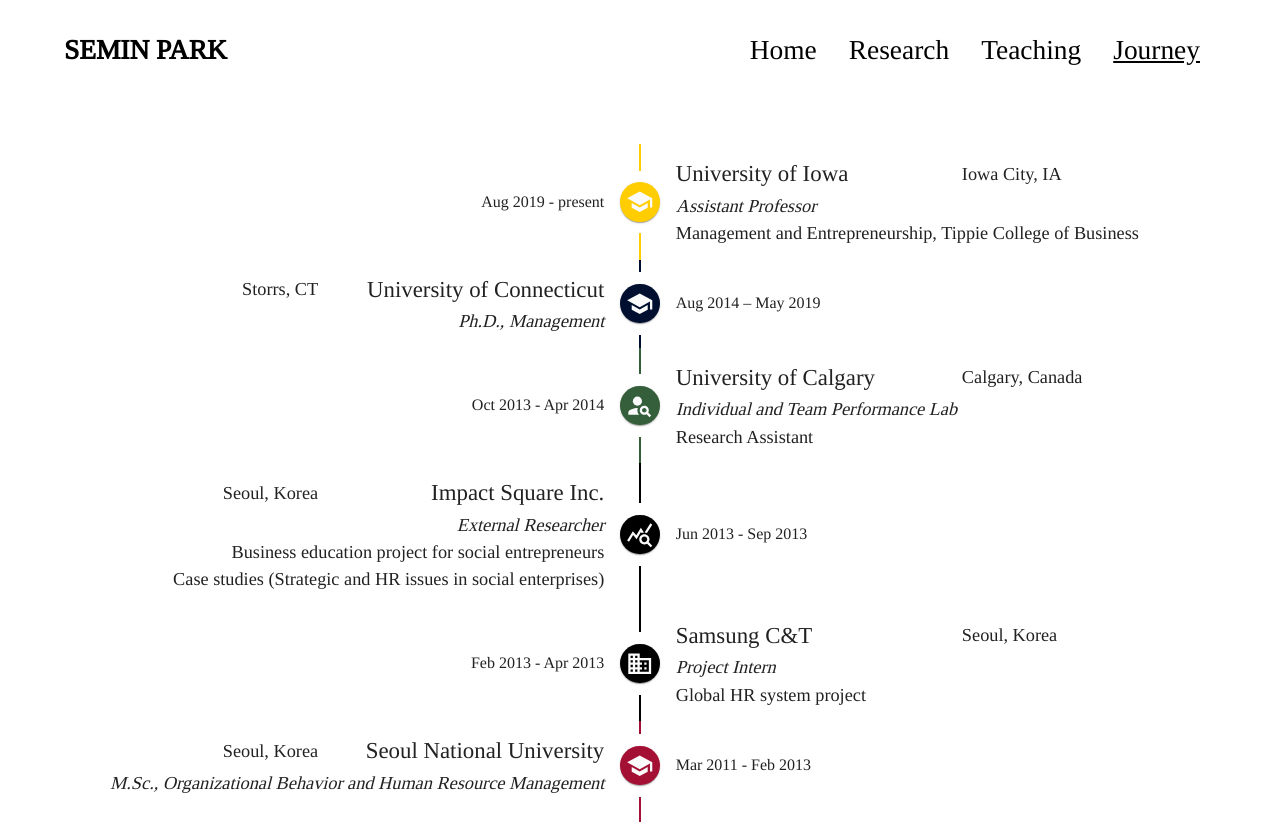
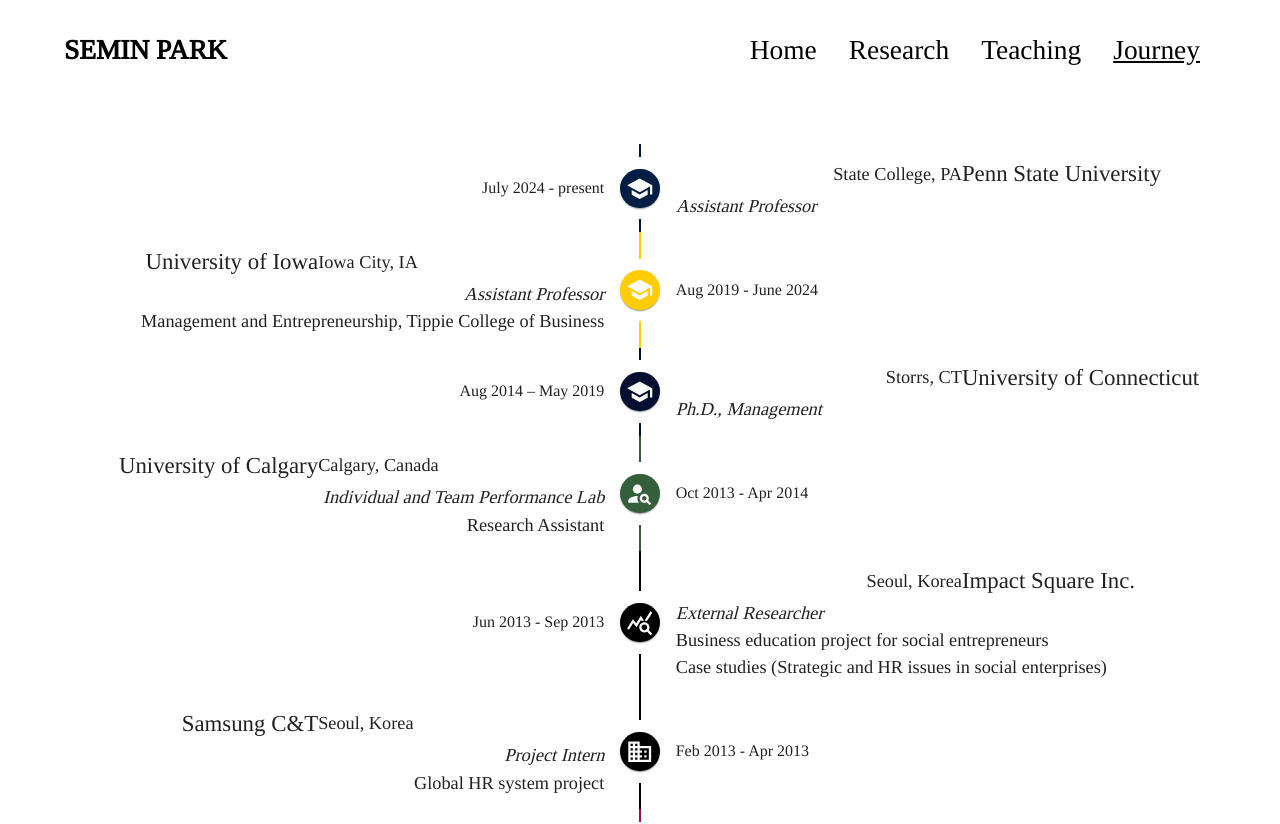
Before and after one commit to seminrosa/semin-rosa.com, a Next.js app: page /journey in a window 1280 px wide. Shown: the top 824 px of the page. Built offline with nearby package versions, Linux system fonts and the light colour scheme.

Commit message:
Added Penn State and updated all text for Penn State position

```diff
--- a/src/app/homeText.ts
+++ b/src/app/homeText.ts
@@ -1 +1 @@
-export const HOME_TEXT = `Semin Park is an assistant professor in the Management and Entrepreneurship department at the Tippie College of Business, University of Iowa. Her research focuses on relational dynamics within and between teams, using a social network perspective to explore longitudinal changes in work collectives across various contexts.`
+export const HOME_TEXT = `Semin Park is an assistant professor in the Management and Organization department at the Smeal College of Business, Penn State University. Her research focuses on relational dynamics within and between teams, using a social network perspective to explore longitudinal changes in work collectives across various contexts.`
--- a/src/app/journey/journeyText.ts
+++ b/src/app/journey/journeyText.ts
@@ -62,11 +62,19 @@
         color: '#000E2F'
     },
     iowa: {
-        date: 'Aug 2019 - present',
+        date: 'Aug 2019 - June 2024',
         title: 'University of Iowa',
         subtitle: 'Assistant Professor',
         text: 'Management and Entrepreneurship, Tippie College of Business',
         location: 'Iowa City, IA',
         color: '#FFCD00'
+    },
+    psu: {
+        date: 'July 2024 - present',
+        title: 'Penn State University',
+        subtitle: 'Assistant Professor',
+        text: 'Management and Organization, Smeal College of Business',
+        location: 'State College, PA',
+        color: '#001E44'
     }
 }
--- a/src/app/journey/page.tsx
+++ b/src/app/journey/page.tsx
@@ -21,6 +21,7 @@
     return (
         <Box className={style.journeyContainer}>
             <Timeline position="alternate">
+                <PSU />
                 <Iowa />
                 <UConn />
                 <Calgary />
@@ -34,6 +35,42 @@
             </Timeline>
         </Box>
     );
+}
+
+function PSU() {
+    return (
+        <TimelineItem>
+            <TimelineOppositeContent
+                sx={oppositeSx}
+                align="right"
+                variant="body2"
+            >
+                {JOURNEY_TEXT.psu.date}
+            </TimelineOppositeContent>
+            <TimelineSeparator>
+                <TimelineConnector sx={{ bgcolor: JOURNEY_TEXT.psu.color }} />
+                    <TimelineDot sx={{bgcolor: JOURNEY_TEXT.psu.color }}>
+                        <School />
+                    </TimelineDot>
+                <TimelineConnector sx={{ bgcolor: JOURNEY_TEXT.psu.color }} />
+            </TimelineSeparator>
+            <TimelineContent sx={contentSx}>
+                <Grid container alignItems='center' justifyContent='flex-end'>
+                    <Grid>
+                        <Typography variant='body1' component='span'>{JOURNEY_TEXT.psu.location}</Typography>
+                    </Grid>
+                    <Grid xs={6}>
+                        <Typography variant='h6' component='span'>
+                            {JOURNEY_TEXT.psu.title}
+                        </Typography>
+                    </Grid>
+                </Grid>
+                <Typography fontStyle='italic'>
+                    {JOURNEY_TEXT.psu.subtitle}
+                </Typography>
+            </TimelineContent>
+        </TimelineItem>
+    )
 }
 
 function Iowa() {
--- a/src/app/layout.tsx
+++ b/src/app/layout.tsx
@@ -5,7 +5,7 @@
 
 export const metadata: Metadata = {
   title: 'Semin Park, Ph.D.',
-  description: 'Dr. Semin Park is a researcher at the University of Iowa specializing in interpersonal dynamics in teams',
+  description: 'Dr. Semin Park is a researcher at the Smeal College of Business, the Penn State University, specializing in interpersonal dynamics in teams',
 };
 
 export default function RootLayout({
--- a/src/app/page.tsx
+++ b/src/app/page.tsx
@@ -32,13 +32,13 @@
                           <IconButton href="https://www.linkedin.com/in/semin-park-0021b245">
                             <LinkedIn/>
                           </IconButton>
-                          <IconButton href="https://scholar.google.com/citations?user=2Y9btZ8AAAAJ&hl=en">
+                          <IconButton href="https://scholar.google.com/citations?user=pPkYRlwAAAAJ&hl=en">
                             <Icon baseClassName="ai" className="ai-google-scholar-square" />
                           </IconButton>
                           <IconButton href="https://www.researchgate.net/profile/Semin-Park-4">
                             <Icon baseClassName="ai" className="ai-researchgate-square" />
                           </IconButton>
-                          <IconButton href={`mailto:semin-park@uiowa.edu`}>
+                          <IconButton href={`mailto:semin.park@psu.edu`}>
                             <Email />
                           </IconButton>
                         </Box>
```
Also changed, not shown: 1 other file (tests, documents, lock files or other folders).
